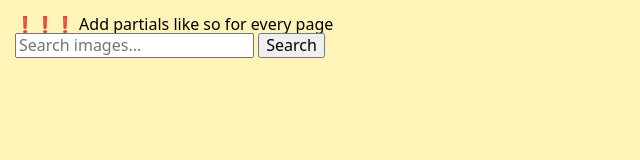
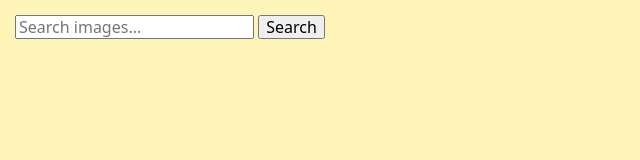
Before and after one commit to DyshliukAnna/goit-js-hw-11, a website built with Parcel: page src/index.html in a window 1280 px wide. Shown: the whole page, without its empty margins (0-640 px from the left). Built offline with nearby package versions, Linux system fonts and the light colour scheme; what simplelightbox would draw is missing.

Commit message:
Update index.html

```diff
--- a/src/index.html
+++ b/src/index.html
@@ -8,7 +8,7 @@
     <script type="module" src="./index.js"></script>
   </head>
   <body>
-    ❗️❗️❗️ Add partials like so for every page
+    <!-- ❗️❗️❗️ Add partials like so for every page -->
     <include src="./partials/form.html"></include>
     <script src="./index.js" type="module"></script>
   </body>
```
